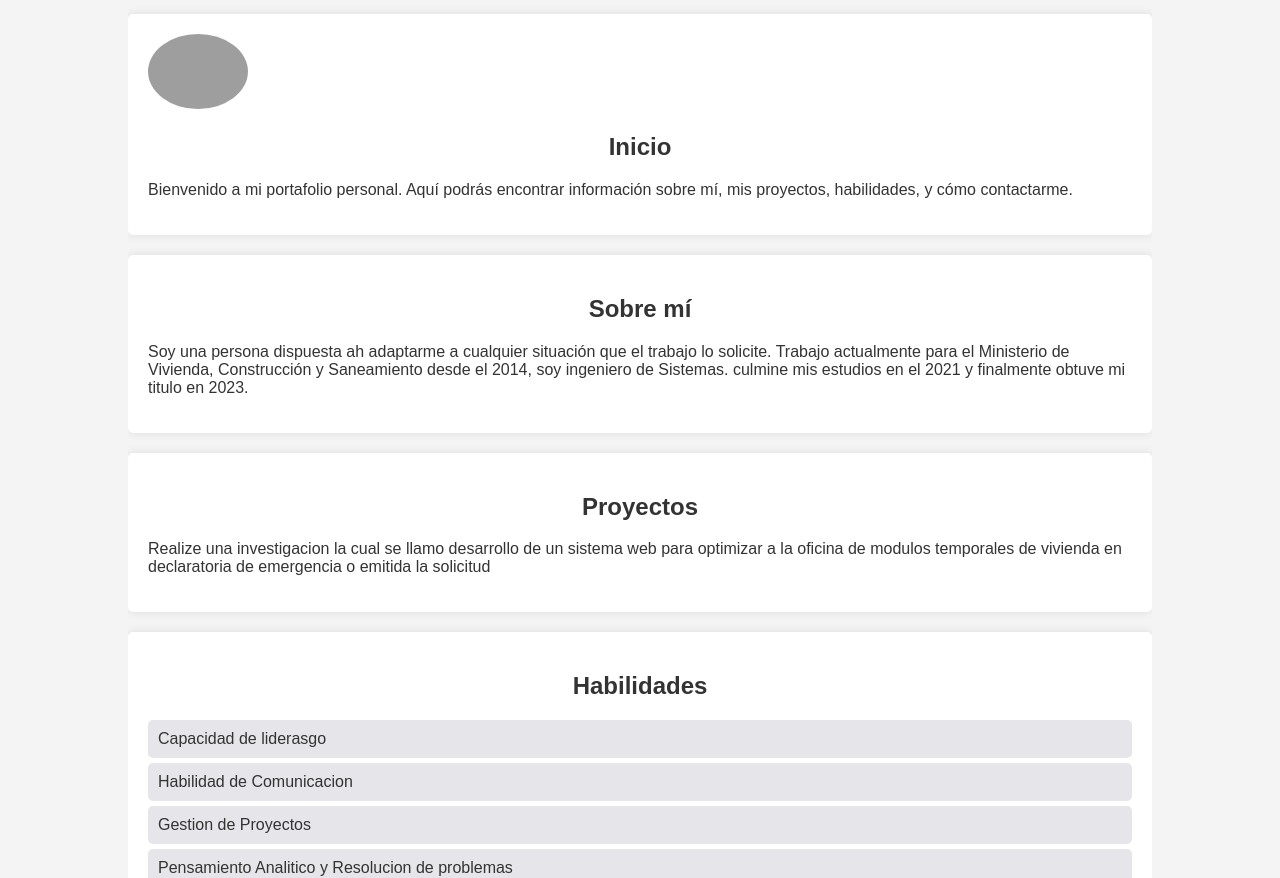
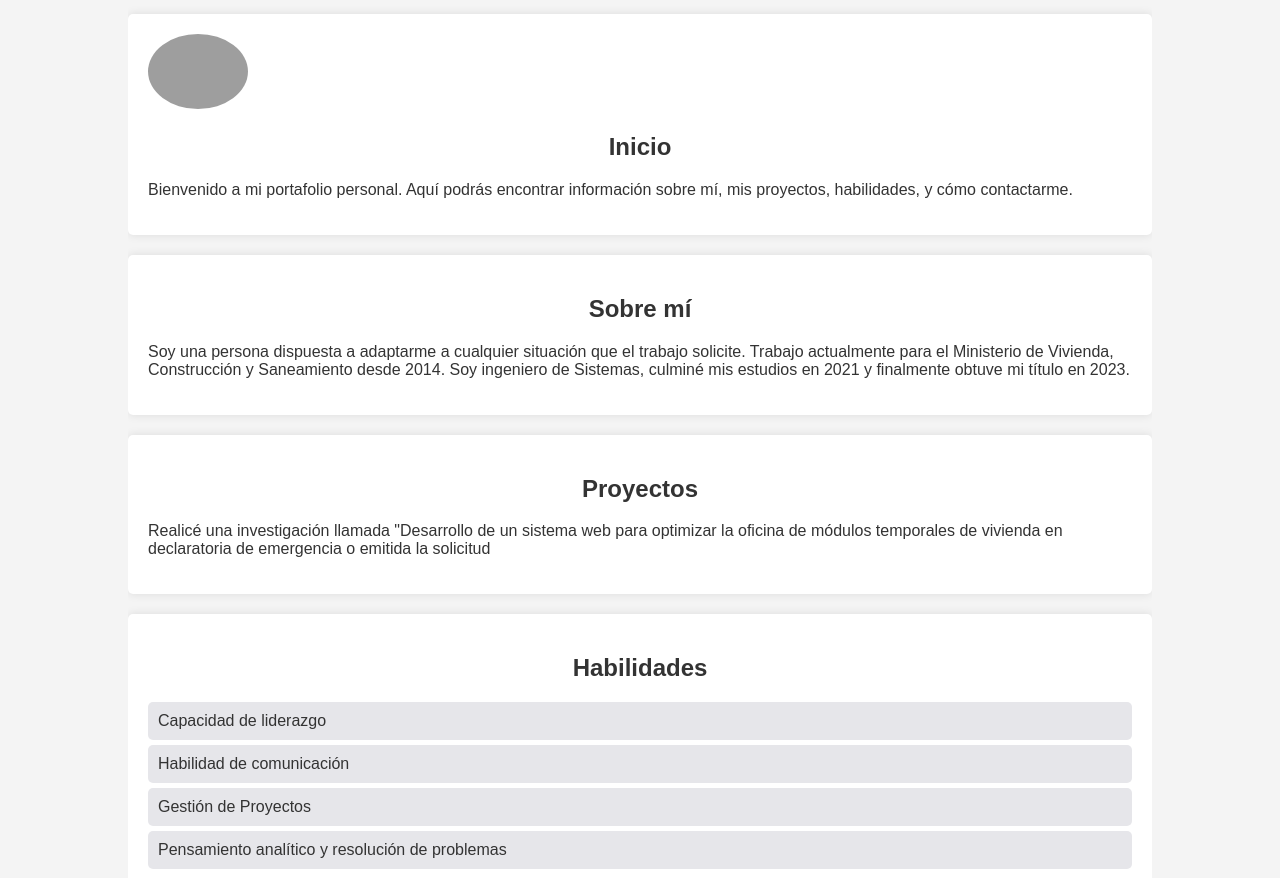
Before and after one commit to bdadic/portafolio, a plain HTML site: page index.html in a window 1280 px wide. Shown: the part 81-959 px from the top of the page. Drawn offline with Linux system fonts and the light colour scheme; grey boxes are pictures that could not be loaded.

Commit message:
Update index.html

```diff
--- a/index.html
+++ b/index.html
@@ -18,22 +18,22 @@
 
         <section id="sobre-mi">
             <h2>Sobre mí</h2>
-            <p>Soy una persona dispuesta ah adaptarme a cualquier situación que el trabajo lo solicite. Trabajo actualmente para el Ministerio de Vivienda, Construcción y Saneamiento desde el 2014, soy ingeniero de Sistemas. culmine mis estudios en el 2021 y finalmente obtuve mi titulo en 2023.</p>
+            <p>Soy una persona dispuesta a adaptarme a cualquier situación que el trabajo solicite. Trabajo actualmente para el Ministerio de Vivienda, Construcción y Saneamiento desde 2014. Soy ingeniero de Sistemas, culminé mis estudios en 2021 y finalmente obtuve mi título en 2023.</p>
         </section>
 
         <section id="proyectos">
             <h2>Proyectos</h2>
-            <p>Realize una investigacion la cual se llamo desarrollo de un sistema web para optimizar a la oficina de modulos temporales de vivienda en declaratoria de emergencia o emitida la solicitud </p>
+            <p>Realicé una investigación llamada "Desarrollo de un sistema web para optimizar la oficina de módulos temporales de vivienda en declaratoria de emergencia o emitida la solicitud </p>
         </section>
 
         <section id="habilidades">
             <h2>Habilidades</h2>
             <div class="skills">
                 <ul>
-                    <li>Capacidad de liderasgo</li>
-                    <li>Habilidad de Comunicacion</li>
-                    <li>Gestion de Proyectos</li>
-                    <li>Pensamiento Analitico y Resolucion de problemas</li>
+                    <li>Capacidad de liderazgo</li>
+                    <li>Habilidad de comunicación</li>
+                    <li>Gestión de Proyectos</li>
+                    <li>Pensamiento analítico y resolución de problemas</li>
                 </ul>
             </div>
         </section>
```
